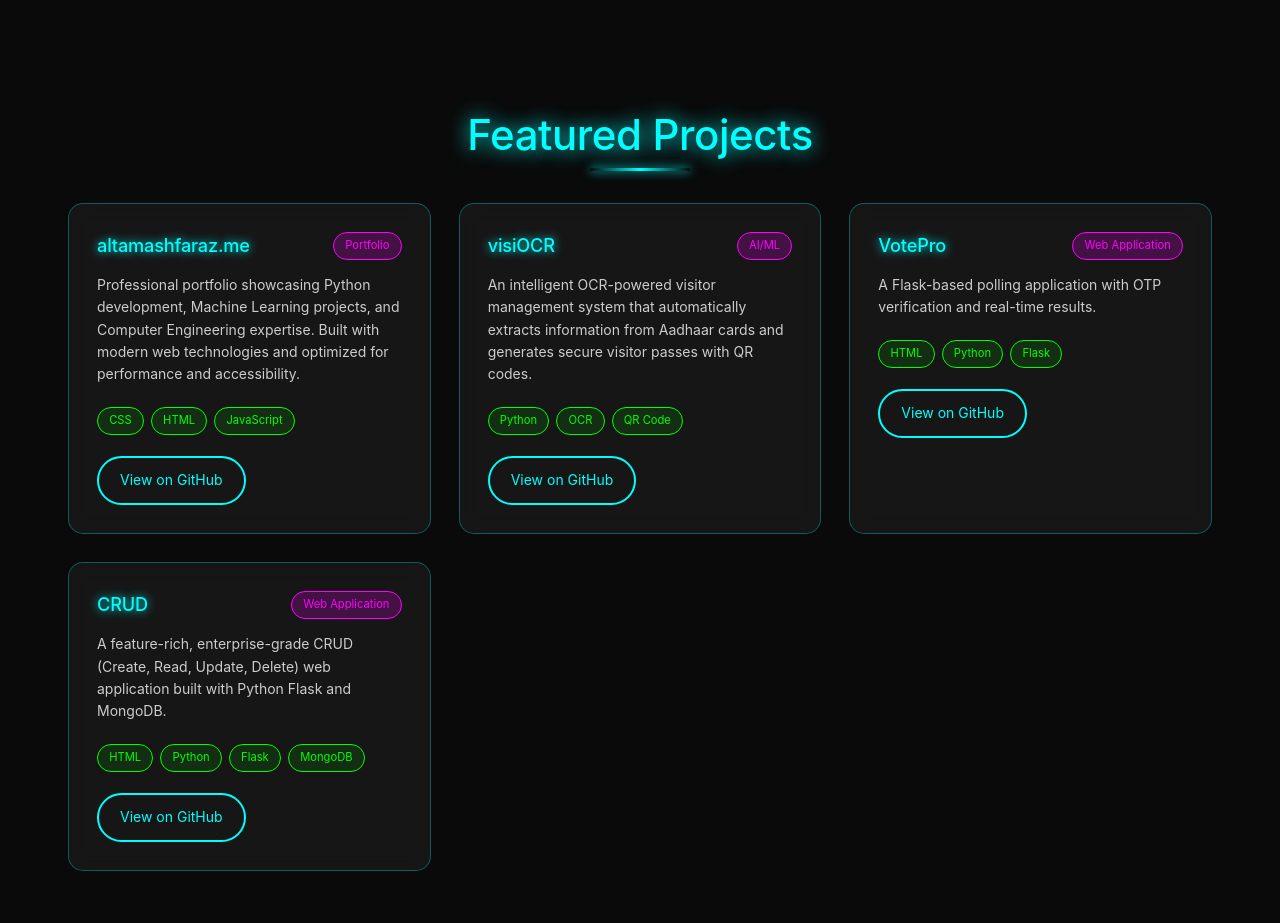
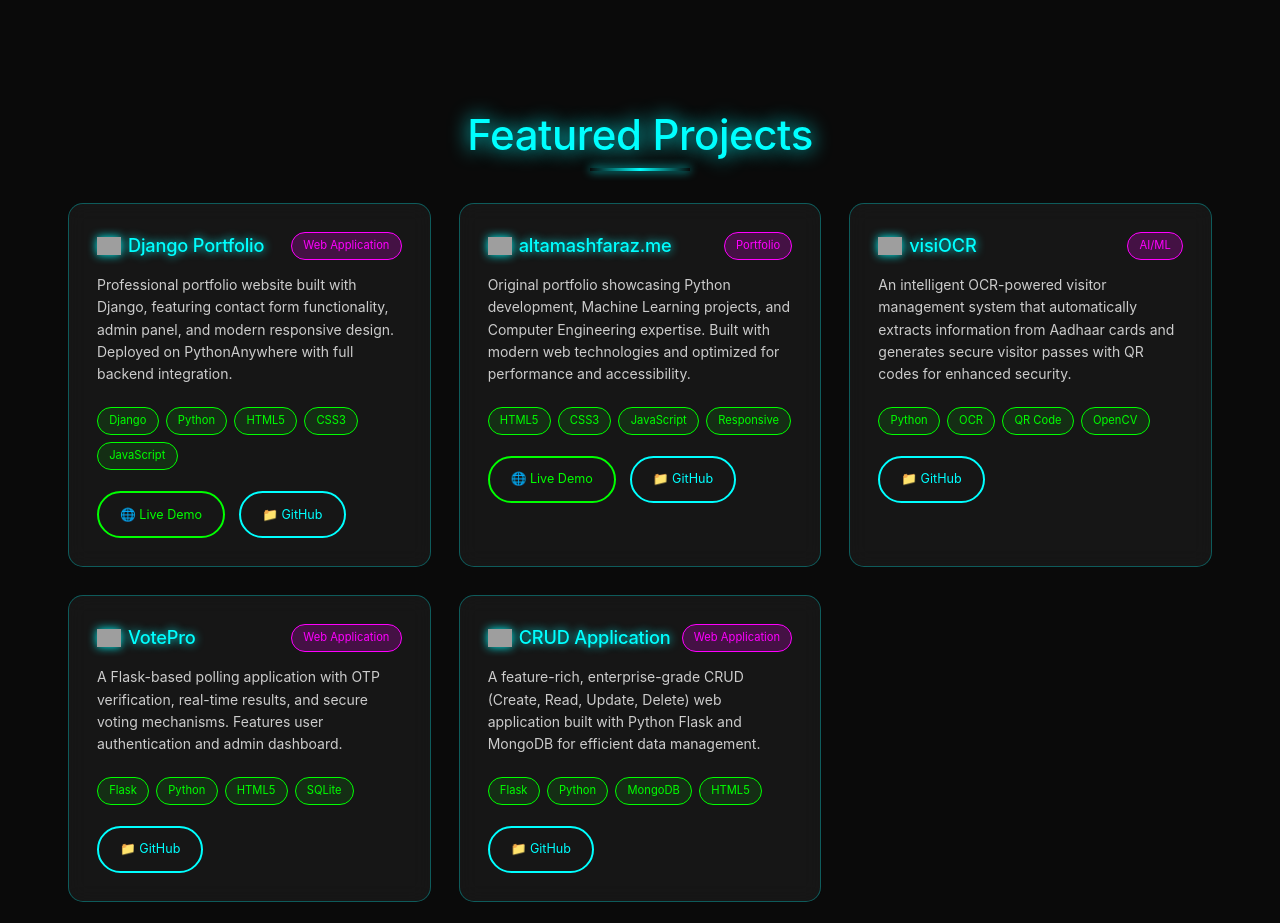
Before and after one commit to altamash-faraz/django-portfolio, a Django app: template main/templates/main/index.html in a window 1280 px wide. Shown: the part 1920-2843 px from the top of the page. Run offline with Django 5.2, Linux system fonts and the light colour scheme; the template is opened without the code that fills it, so the values that code supplies are empty; parts of the project's set-up code (start-up, migrations or seed data) failed here and were passed over; some web fonts are replaced; grey boxes are pictures that could not be loaded.

Commit message:
Reduce name glow effect and update projects with live demo links and logos

```diff
--- a/main/templates/main/index.html
+++ b/main/templates/main/index.html
@@ -142,92 +142,152 @@
   <div class="container">
     <h2 class="section-title">Featured Projects</h2>
     <div class="projects-grid">
-      <!-- Project 1 -->
+      <!-- Project 1 - Django Portfolio -->
       <div class="project-card">
         <div class="project-header">
-          <h3>altamashfaraz.me</h3>
+          <h3>
+            <img src="https://cdn.jsdelivr.net/gh/devicons/devicon/icons/django/django-plain.svg" alt="Django" class="project-logo">
+            Django Portfolio
+          </h3>
+          <span class="project-category">Web Application</span>
+        </div>
+        <p class="project-description">
+          Professional portfolio website built with Django, featuring contact form functionality, admin panel, and modern responsive design. Deployed on PythonAnywhere with full backend integration.
+        </p>
+        <div class="project-tech">
+          <span class="tech-tag">Django</span><span class="tech-tag">Python</span
+          ><span class="tech-tag">HTML5</span><span class="tech-tag">CSS3</span><span class="tech-tag">JavaScript</span>
+        </div>
+        <div class="project-links">
+          <a
+            href="https://altamashfaraz.pythonanywhere.com/"
+            target="_blank"
+            class="project-link demo-link"
+            >🌐 Live Demo</a
+          >
+          <a
+            href="https://github.com/altamash-faraz/django-portfolio"
+            target="_blank"
+            class="project-link"
+            >📁 GitHub</a
+          >
+        </div>
+      </div>
+
+      <!-- Project 2 - Original Portfolio -->
+      <div class="project-card">
+        <div class="project-header">
+          <h3>
+            <img src="https://cdn.jsdelivr.net/gh/devicons/devicon/icons/html5/html5-original.svg" alt="HTML" class="project-logo">
+            altamashfaraz.me
+          </h3>
           <span class="project-category">Portfolio</span>
         </div>
         <p class="project-description">
-          Professional portfolio showcasing Python development, Machine Learning
+          Original portfolio showcasing Python development, Machine Learning
           projects, and Computer Engineering expertise. Built with modern web
           technologies and optimized for performance and accessibility.
         </p>
         <div class="project-tech">
-          <span class="tech-tag">CSS</span><span class="tech-tag">HTML</span
-          ><span class="tech-tag">JavaScript</span>
+          <span class="tech-tag">HTML5</span><span class="tech-tag">CSS3</span
+          ><span class="tech-tag">JavaScript</span><span class="tech-tag">Responsive</span>
         </div>
+        <div class="project-links">
+          <a
+            href="https://altamashfaraz.me"
+            target="_blank"
+            class="project-link demo-link"
+            >🌐 Live Demo</a
+          >
           <a
             href="https://github.com/altamash-faraz/altamashfaraz.me"
             target="_blank"
             class="project-link"
-          >View on GitHub</a
+            >📁 GitHub</a
           >
         </div>
-      <!-- Project 2 -->
+      </div>
+
+      <!-- Project 3 - visiOCR -->
       <div class="project-card">
         <div class="project-header">
-          <h3>visiOCR</h3>
+          <h3>
+            <img src="https://cdn.jsdelivr.net/gh/devicons/devicon/icons/python/python-original.svg" alt="Python" class="project-logo">
+            visiOCR
+          </h3>
           <span class="project-category">AI/ML</span>
         </div>
         <p class="project-description">
           An intelligent OCR-powered visitor management system that
           automatically extracts information from Aadhaar cards and generates
-          secure visitor passes with QR codes.
+          secure visitor passes with QR codes for enhanced security.
         </p>
         <div class="project-tech">
           <span class="tech-tag">Python</span><span class="tech-tag">OCR</span
-          ><span class="tech-tag">QR Code</span>
+          ><span class="tech-tag">QR Code</span><span class="tech-tag">OpenCV</span>
         </div>
+        <div class="project-links">
           <a
             href="https://github.com/altamash-faraz/visiOCR"
             target="_blank"
             class="project-link"
-          >View on GitHub</a
+            >📁 GitHub</a
           >
         </div>
-      <!-- Project 3 -->
+      </div>
+
+      <!-- Project 4 - VotePro -->
       <div class="project-card">
         <div class="project-header">
-          <h3>VotePro</h3>
+          <h3>
+            <img src="https://cdn.jsdelivr.net/gh/devicons/devicon/icons/flask/flask-original.svg" alt="Flask" class="project-logo">
+            VotePro
+          </h3>
           <span class="project-category">Web Application</span>
         </div>
         <p class="project-description">
-          A Flask-based polling application with OTP verification and real-time
-          results.
+          A Flask-based polling application with OTP verification, real-time
+          results, and secure voting mechanisms. Features user authentication and admin dashboard.
         </p>
         <div class="project-tech">
-          <span class="tech-tag">HTML</span><span class="tech-tag">Python</span
-          ><span class="tech-tag">Flask</span>
+          <span class="tech-tag">Flask</span><span class="tech-tag">Python</span
+          ><span class="tech-tag">HTML5</span><span class="tech-tag">SQLite</span>
         </div>
+        <div class="project-links">
           <a
             href="https://github.com/altamash-faraz/votepro"
             target="_blank"
             class="project-link"
-          >View on GitHub</a
+            >📁 GitHub</a
           >
         </div>
-      <!-- Project 4 -->
+      </div>
+
+      <!-- Project 5 - CRUD -->
       <div class="project-card">
         <div class="project-header">
-          <h3>CRUD</h3>
+          <h3>
+            <img src="https://cdn.jsdelivr.net/gh/devicons/devicon/icons/mongodb/mongodb-original.svg" alt="MongoDB" class="project-logo">
+            CRUD Application
+          </h3>
           <span class="project-category">Web Application</span>
         </div>
         <p class="project-description">
           A feature-rich, enterprise-grade CRUD (Create, Read, Update, Delete)
-          web application built with Python Flask and MongoDB.
+          web application built with Python Flask and MongoDB for efficient data management.
         </p>
         <div class="project-tech">
-          <span class="tech-tag">HTML</span><span class="tech-tag">Python</span
-          ><span class="tech-tag">Flask</span
-          ><span class="tech-tag">MongoDB</span>
+          <span class="tech-tag">Flask</span><span class="tech-tag">Python</span
+          ><span class="tech-tag">MongoDB</span><span class="tech-tag">HTML5</span>
         </div>
+        <div class="project-links">
           <a
             href="https://github.com/altamash-faraz/CRUD"
             target="_blank"
             class="project-link"
-          >View on GitHub</a
+            >📁 GitHub</a
           >
+        </div>
       </div>
     </div>
   </div>
--- a/static/css/style.css
+++ b/static/css/style.css
@@ -890,15 +890,16 @@ body {
     -webkit-text-fill-color: transparent;
     background-clip: text;
     margin-bottom: 1rem;
-    animation: glow 2s ease-in-out infinite alternate;
+    /* Reduced glow effect */
+    text-shadow: 0 0 5px rgba(50, 184, 198, 0.3);
 }
 
 @keyframes glow {
     from {
-        text-shadow: 0 0 20px var(--neon-blue), 0 0 30px var(--neon-blue), 0 0 40px var(--neon-blue);
+        text-shadow: 0 0 5px rgba(50, 184, 198, 0.3);
     }
     to {
-        text-shadow: 0 0 30px var(--neon-pink), 0 0 40px var(--neon-pink), 0 0 50px var(--neon-pink);
+        text-shadow: 0 0 8px rgba(50, 184, 198, 0.5);
     }
 }
 
@@ -1139,6 +1140,47 @@ body {
     color: var(--neon-blue);
     font-size: 1.3rem;
     text-shadow: 0 0 10px var(--neon-blue);
+    display: flex;
+    align-items: center;
+    gap: 0.5rem;
+}
+
+.project-logo {
+    width: 24px;
+    height: 24px;
+    object-fit: contain;
+    filter: drop-shadow(0 0 5px var(--neon-blue));
+}
+
+.project-links {
+    display: flex;
+    gap: 1rem;
+    margin-top: 1rem;
+}
+
+.project-link {
+    display: inline-flex;
+    align-items: center;
+    gap: 0.5rem;
+    padding: 0.8rem 1.5rem;
+    background: transparent;
+    color: var(--neon-blue);
+    text-decoration: none;
+    border: 2px solid var(--neon-blue);
+    border-radius: 25px;
+    transition: all 0.3s ease;
+    font-size: 0.9rem;
+}
+
+.demo-link {
+    border-color: var(--neon-green);
+    color: var(--neon-green);
+}
+
+.demo-link:hover {
+    background: var(--neon-green);
+    color: #000;
+    box-shadow: 0 0 20px var(--neon-green);
 }
 
 .project-category {
@@ -1170,17 +1212,6 @@ body {
     border: 1px solid var(--neon-green);
     border-radius: 15px;
     font-size: 0.8rem;
-}
-
-.project-link {
-    display: inline-block;
-    padding: 0.8rem 1.5rem;
-    background: transparent;
-    color: var(--neon-blue);
-    text-decoration: none;
-    border: 2px solid var(--neon-blue);
-    border-radius: 25px;
-    transition: all 0.3s ease;
 }
 
 .project-link:hover {
```
Lines whose indentation alone changed are shown as unchanged.
